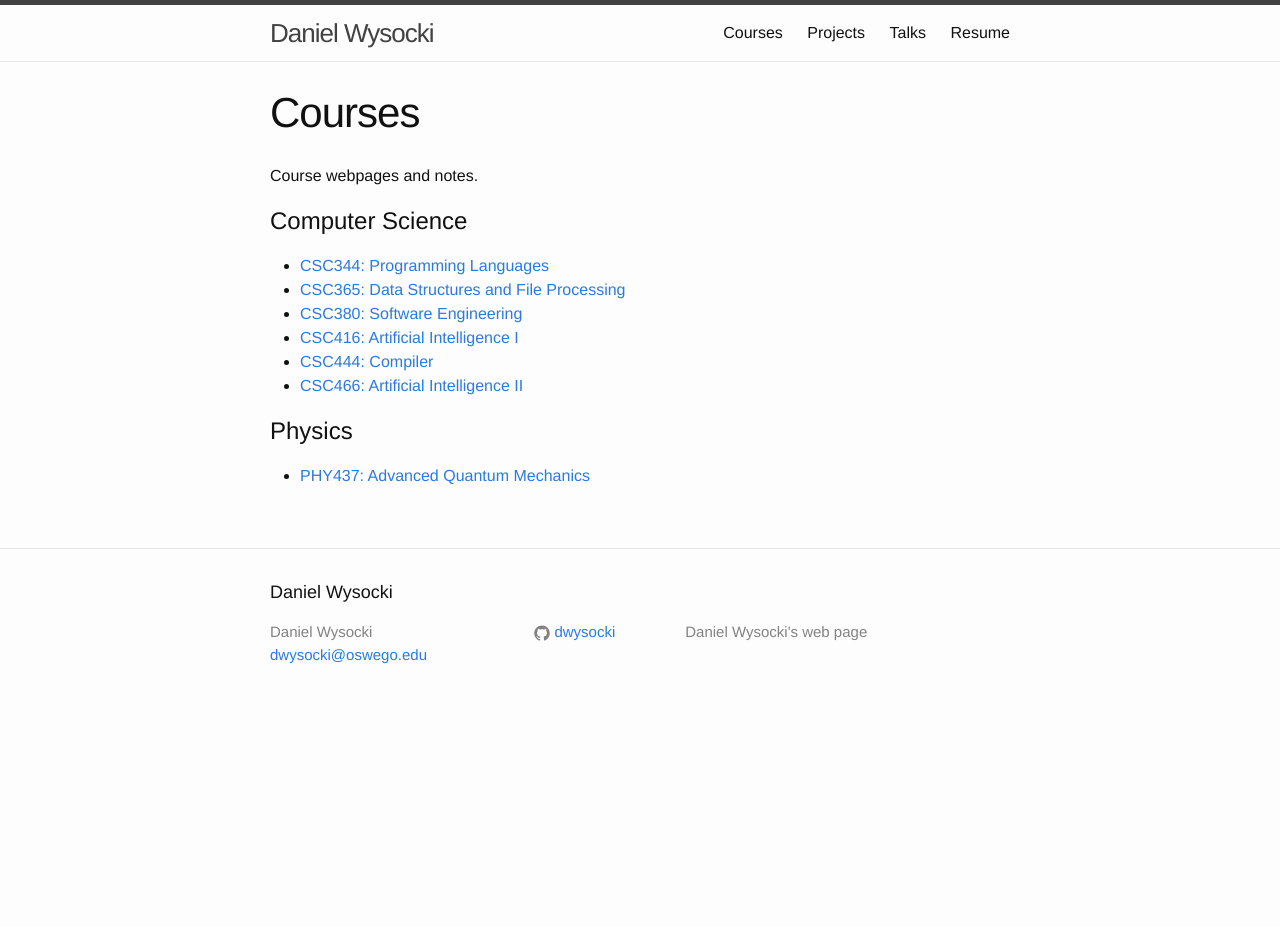
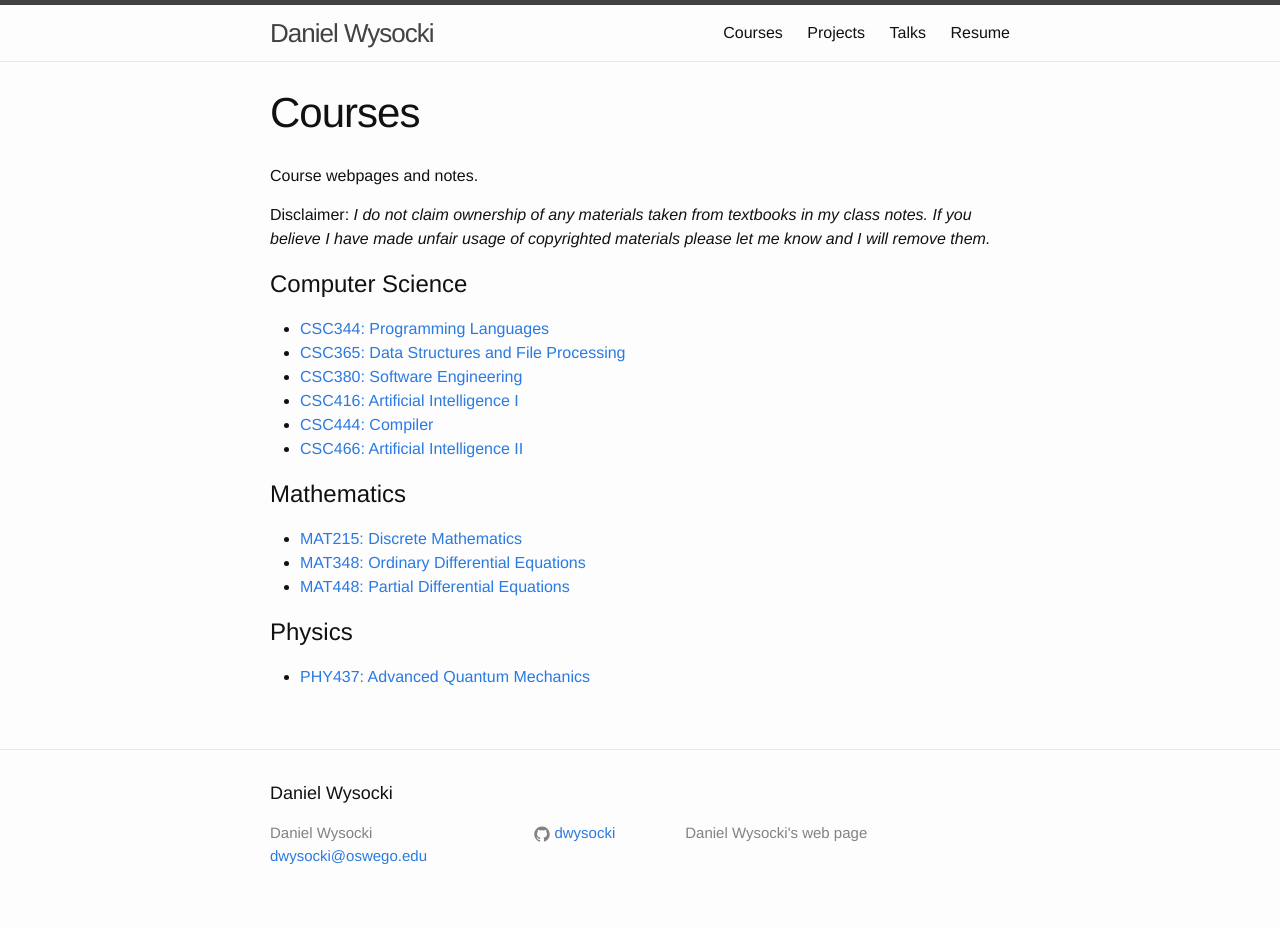
Before and after one commit to dwysocki/dwysocki.github.io, a Jekyll site: the page built from courses.md, in a window 1280 px wide. Built offline with Jekyll 4.4.1, drawn with Linux system fonts in a browser that asks for light colours; before the commit the page ends 900 px from its top, so only the background shows below that.

Commit message:
Added more course notes

```diff
--- a/courses.md
+++ b/courses.md
@@ -5,6 +5,8 @@ permalink: /courses/
 ---
 
 Course webpages and notes.
+
+Disclaimer: *I do not claim ownership of any materials taken from textbooks in my class notes. If you believe I have made unfair usage of copyrighted materials please let me know and I will remove them.*
 
 # Computer Science
 
@@ -21,6 +23,15 @@ Course webpages and notes.
 - [CSC466: Artificial Intelligence II](
     http://dwysocki.github.io/csc466/)
 
+# Mathematics
+
+- [MAT215: Discrete Mathematics](
+    {{ site.baseurl }}/assets/notes/discrete-notes.pdf)
+- [MAT348: Ordinary Differential Equations](
+    {{ site.baseurl }}/assets/notes/ode-notes.pdf)
+- [MAT448: Partial Differential Equations](
+    {{ site.baseurl }}/assets/notes/pde-notes.pdf)
+
 # Physics
 
 - [PHY437: Advanced Quantum Mechanics](
```
Also changed, not shown: 3 other files.
